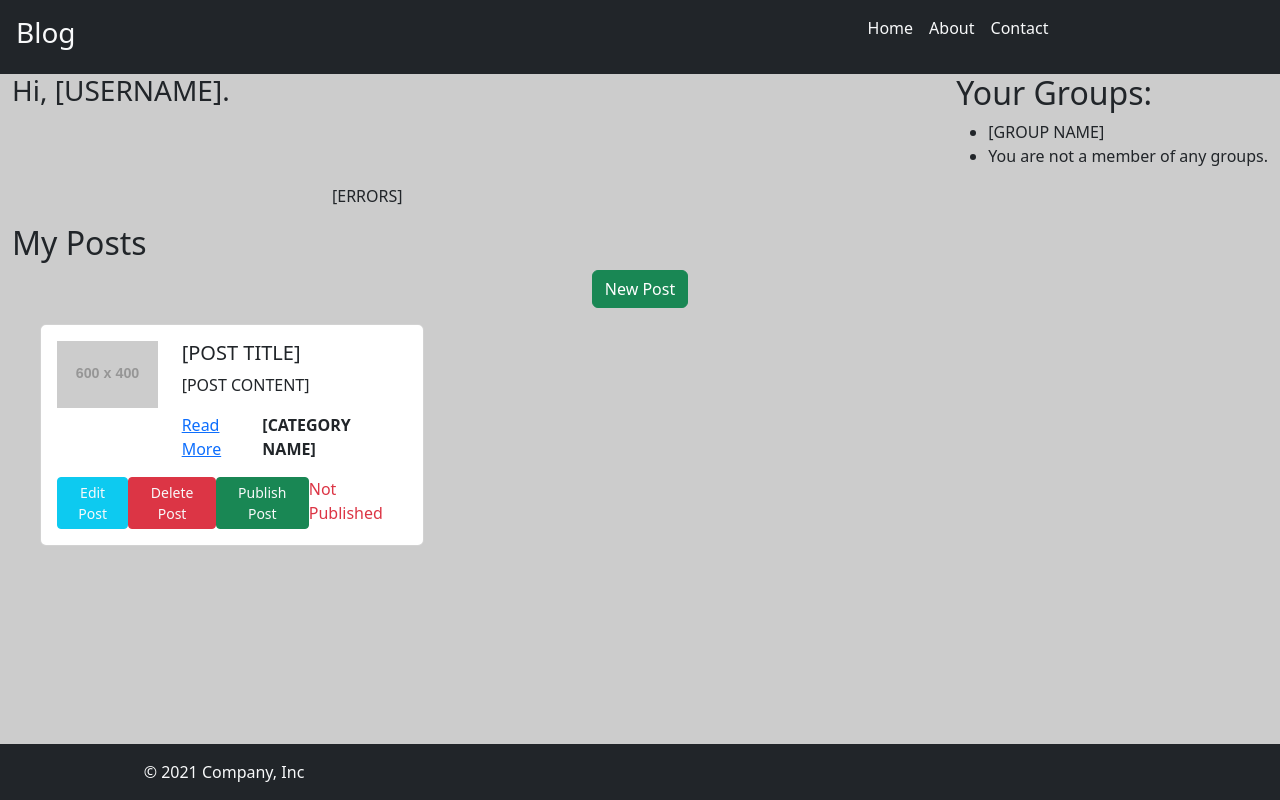
After one commit to JeysonMiranda/Blog-Web, a Django app: page /dashboard in a window 1280 px wide. The commit adds this page. Run offline with Django 5.2, Linux system fonts and the light colour scheme; grey boxes labelled with a size stand in for pictures from a placeholder-image service; some libraries are stand-ins or nearby versions.

Commit message:
login authentication and dashboard

```diff
--- /dev/null
+++ b/blog/templates/blog/dashboard.html
@@ -0,0 +1,59 @@
+{% extends 'blog/base.html' %}
+
+{% block content %}
+    <div class="container-fluid ">
+        <div class="row">
+          <div class="col-6">
+              <h3> Hi, [USERNAME].</h3>
+          </div>
+          <div class="col d-flex justify-content-end">
+              <div>
+                  <h2>Your Groups:</h2>
+                  <ul>
+                      <li>[GROUP NAME]</li>
+                      <li>You are not a member of any groups.</li>
+                  </ul>
+              </div>
+          </div>
+        </div>
+        <div class="row d-flex justify-content-center">
+          <div class="col-6">
+              [ERRORS]
+          </div>
+        </div>
+        <div class="row">
+          <h2 class="mt-3">{{blog_title}}</h2>
+          <div class="d-flex justify-content-center">
+              <a href="/newpost" class="btn btn-success">New Post</a>
+          </div>
+        </div>
+        <div class="row m-3">
+            <div class="col-4 mb-4">
+                <div class="card">
+                    <div class="card-body">
+                        <div class="row">
+                            <div class="col-md-4">
+                                <img style="height:300; width:300;" src="https://placehold.co/600x400" class="img-fluid" alt="...">
+                            </div>
+                            <div class="col-md-8">
+                                <h5 class="card-title">[POST TITLE]</h5>
+                                <p class="card-text">[POST CONTENT]</p>
+                                <div class="d-flex justify-content-between">
+                                    <a href="[POST DETAIL URL]">Read More</a>
+                                    <a class="text-decoration-none text-dark fw-bold" href="#">[CATEGORY NAME]</a>
+                                </div>
+                            </div>
+                        </div>
+                        <div class="d-flex justify-content-between mt-3">
+                          <a class="btn btn-info btn-sm text-light" href="[EDIT POST URL]">Edit Post</a>
+                          <a class="btn btn-danger btn-sm text-light" href="[DELETE POST URL]">Delete Post</a>
+                          <a class="btn btn-success btn-sm text-light" href="[PUBLISH POST URL]">Publish Post</a>
+                          <label class="text-danger">Not Published</label>
+                        </div>
+                    </div>
+                </div>
+            </div>
+
+        </div>
+    </div>
+{% endblock %}
--- a/blog/urls.py
+++ b/blog/urls.py
@@ -12,4 +12,5 @@ urlpatterns = [
     path("about", views.about, name="about"),
     path("register", views.register, name="register"),
     path("login", views.login, name="login"),
+    path("dashboard", views.dashboard, name="dashboard"),
 ]
--- a/blog/views.py
+++ b/blog/views.py
@@ -5,8 +5,10 @@ import logging
 from .models import Post, AboutUs
 from django.http import Http404
 from django.core.paginator import Paginator
-from .forms import ContactForm, RegisterForm
+from .forms import ContactForm, LoginForm, RegisterForm
 from django.contrib import messages
+from django.contrib.auth import authenticate, login as auth_login
+
 # Create your views here.
 # static demo data
 # posts = [
@@ -82,8 +84,26 @@ def register(request):
             user.set_password(form.cleaned_data['password'])
             user.save()
             messages.success(request, 'Registration Successfull. You can Login now.')
-
+            return redirect("blog:login")
     return render(request, 'blog/register.html', {'form': form})
 
 def login(request):
-    return render(request, 'blog/login.html')
+    form = LoginForm()
+    if request.method == 'POST':
+        # login Form
+        form = LoginForm(request.POST)
+        if form.is_valid():
+            username = form.cleaned_data['username']
+            password = form.cleaned_data['password']
+            user = authenticate(username=username, password=password)
+            if user is not None:
+                auth_login(request, user)
+                return redirect("blog:dashboard") # redirect to dashboard
+
+            print("LOGIN SUCCESS!")
+
+    return render(request, 'blog/login.html',{'form': form})
+
+def dashboard(request):
+    blog_title = "My Posts"
+    return render(request, 'blog/dashboard.html', {"blog_title": blog_title})
```
Also changed, not shown: blog/forms.py (+15 -0 lines), blog/templates/blog/includes/errors.html (added, +28 -0 lines), blog/templates/blog/login.html (+2 -18 lines), blog/templates/blog/register.html (+1 -27 lines).
